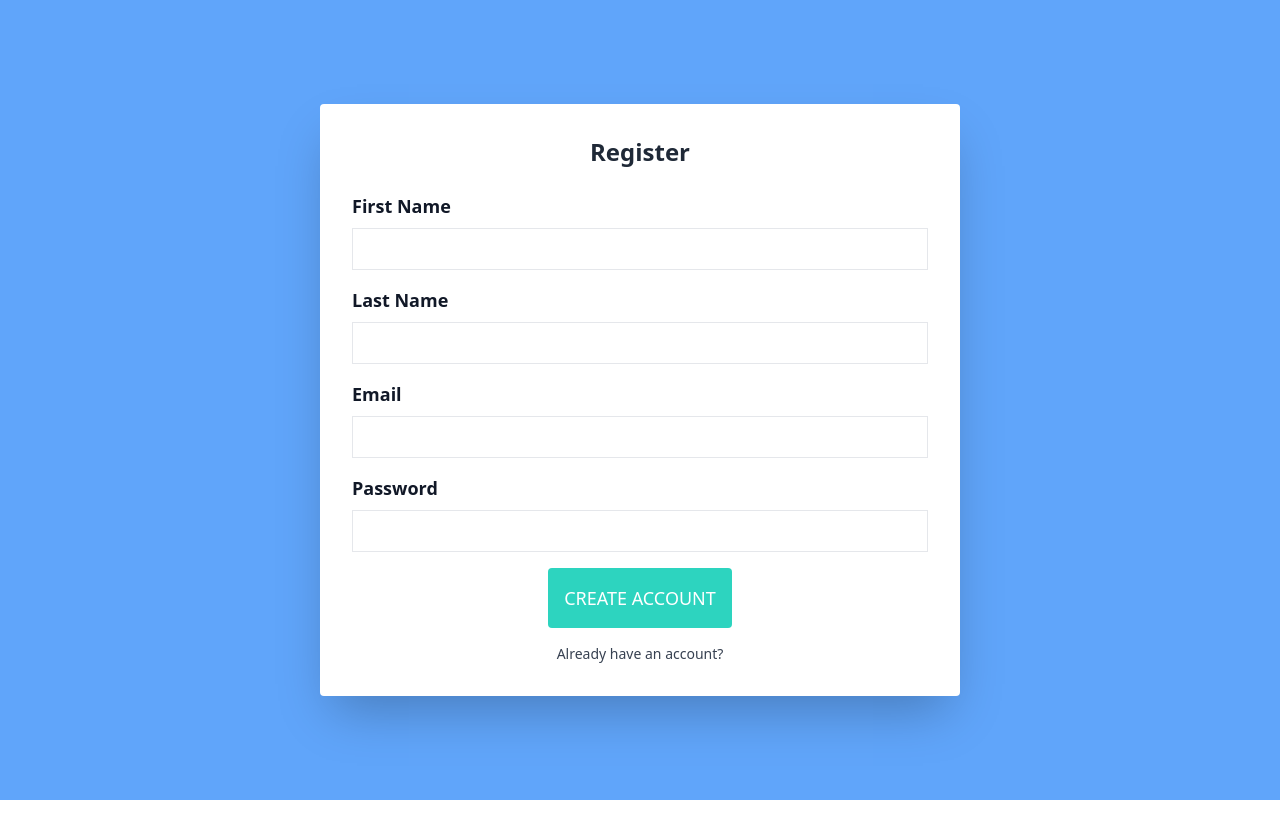
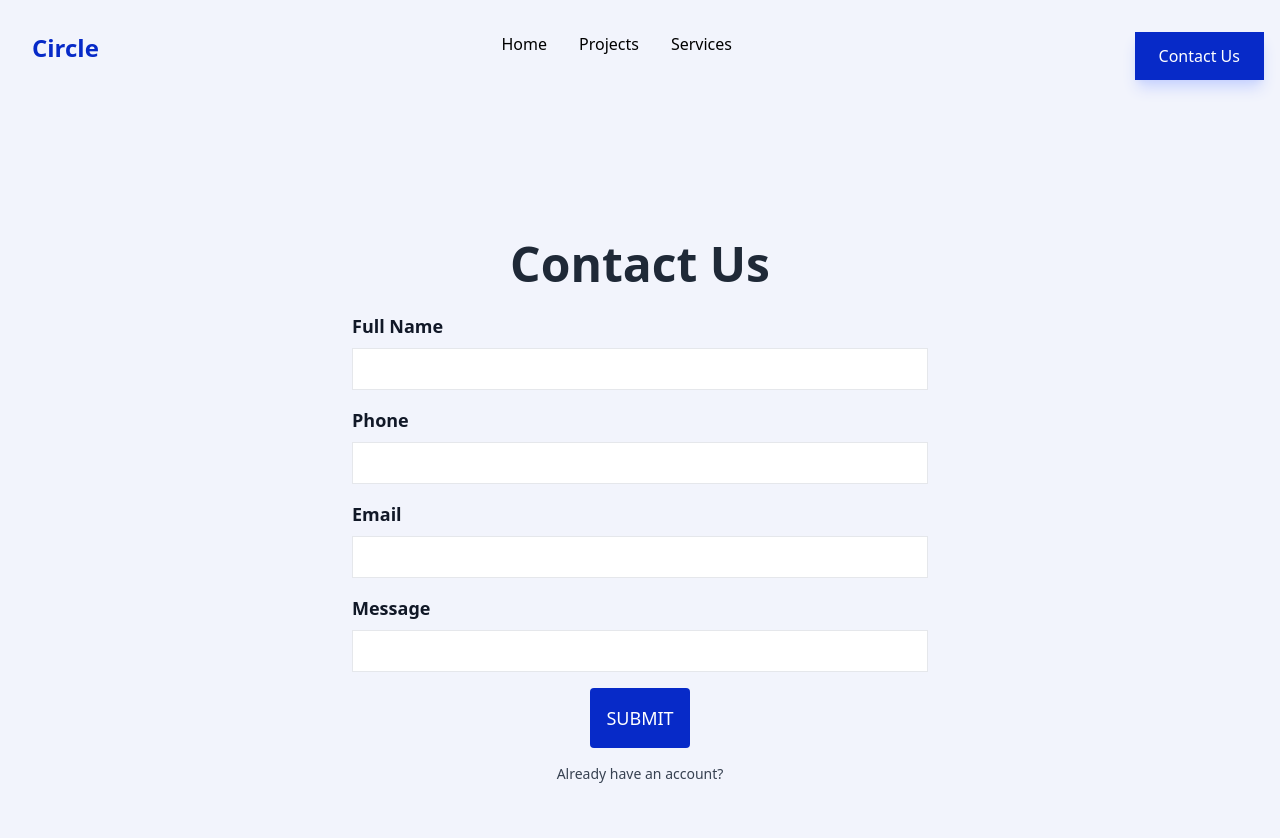
Before and after one commit to paulorobertoalmeida/circle-mid-term, a plain HTML site: page contact.html in a window 1280 px wide. Before the commit the page ends 800 px from the top, so only its background shows below. Drawn offline with nearby package versions, Linux system fonts and the light colour scheme.

```diff
--- a/contact.html
+++ b/contact.html
@@ -7,28 +7,51 @@
     <script src="https://cdn.tailwindcss.com"></script>
     <title>Contacts</title>
 </head>
-<body>
-    <div class="flex justify-center items-center h-screen w-full bg-blue-400">
-        <div class="w-1/2 bg-white rounded shadow-2xl p-8 m-4">
-            <h1 class="block w-full text-center text-gray-800 text-2xl font-bold mb-6">Register</h1>
+<body class="bg-[#f2f4fc]">
+    <nav class="container flex justify-center justify-between align-center px-4 py-8 mx-auto ">
+        <div class="ml-4">
+            <h3 class="text-2xl font-bold text-[#072ac8] ">Circle</h3>
+        </div>
+        <div class="hidden space-x-8 lg:flex">
+            <a href="#" class="hover:blue-600 active:blue-600">Home</a>
+            <a href="#">Projects</a>
+            <a href="#">Services</a>
+        </div>
+        <div>
+            <a href="./contact.html">
+            <button
+                class="px-6 py-3 bg-[#072ac8] outline-none text-white shadow-indigo-200 shadow-lg font-medium active:shadow-none active:scale-95 hover:bg-indigo-600 focus:bg-indigo-600 focus:ring-2 focus:ring-indigo-600 focus:ring-offset-2 disabled:bg-gray-400/80 disabled:shadow-none disabled:cursor-not-allowed transition-colors duration-200 hidden md:inline">Contact
+                Us</button>
+            </a>
+        </div>
+        <div class="flex lg:hidden">
+            <svg xmlns="http://www.w3.org/2000/svg" class="w-6 h-6" fill="none" viewBox="0 0 24 24"
+                stroke="currentColor">
+                <path stroke-linecap="round" stroke-linejoin="round" stroke-width="2" d="M4 6h16M4 12h16M4 18h16" />
+            </svg>
+
+    </nav>
+    <div class="flex justify-center items-center h-screen w-full bg-[#f2f4fc]">
+        <div class="w-1/2  p-8 m-4">
+            <h1 class="block w-full text-center text-gray-800 text-5xl font-bold mb-6">Contact Us</h1>
             <form action="/" method="post">
                 <div class="flex flex-col mb-4">
-                    <label class="mb-2 font-bold text-lg text-gray-900" for="first_name">First Name</label>
+                    <label class="mb-2 font-bold text-lg text-gray-900" for="full_name">Full Name</label>
                     <input class="border py-2 px-3 text-grey-800" type="text" name="first_name" id="first_name">
                 </div>
                 <div class="flex flex-col mb-4">
-                    <label class="mb-2 font-bold text-lg text-gray-900" for="last_name">Last Name</label>
-                    <input class="border py-2 px-3 text-grey-800" type="text" name="last_name" id="last_name">
+                    <label class="mb-2 font-bold text-lg text-gray-900" for="phone">Phone</label>
+                    <input class="border py-2 px-3 text-grey-800" type="number" name="last_name" id="last_name">
                 </div>
                 <div class="flex flex-col mb-4">
                     <label class="mb-2 font-bold text-lg text-gray-900" for="email">Email</label>
                     <input class="border py-2 px-3 text-grey-800" type="email" name="email" id="email">
                 </div>
                 <div class="flex flex-col mb-4">
-                    <label class="mb-2 font-bold text-lg text-gray-900" for="password">Password</label>
-                    <input class="border py-2 px-3 text-grey-800" type="password" name="password" id="password">
+                    <label class="mb-2 font-bold text-lg text-gray-900" for="password">Message</label>
+                    <input class="border py-2 px-3 text-grey-800" type="text" name="text" id="text">
                 </div>
-                <button class="block bg-teal-400 hover:bg-teal-600 text-white uppercase text-lg mx-auto p-4 rounded" type="submit">Create Account</button>
+                <button class="block bg-[#072ac8] hover:bg-teal-600 text-white uppercase text-lg mx-auto p-4 rounded" type="submit">Submit</button>
             </form>
             <a class="block w-full text-center no-underline mt-4 text-sm text-gray-700 hover:text-gray-900" href="/login">Already have an account?</a>
         </div>
```
Also changed, not shown: index.html (+2 -0 lines), projects.html (added, +36 -0 lines).
